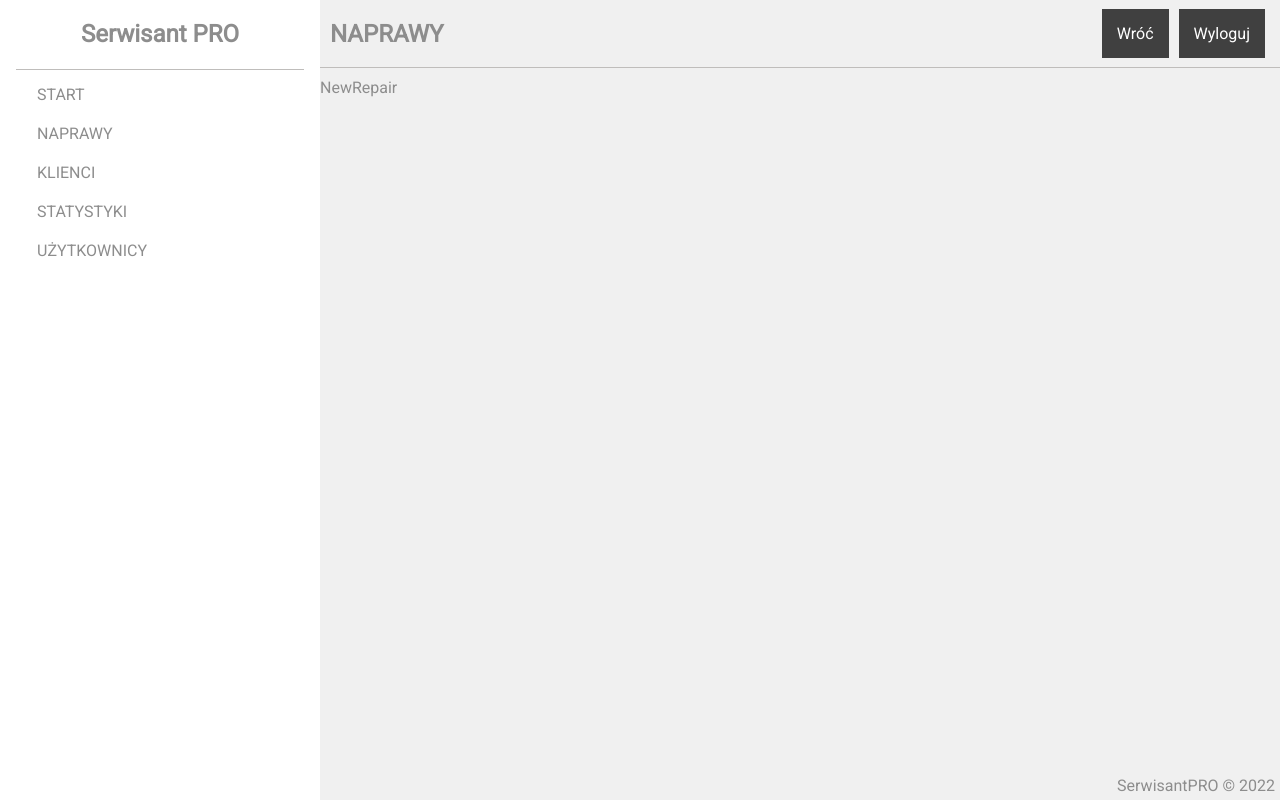
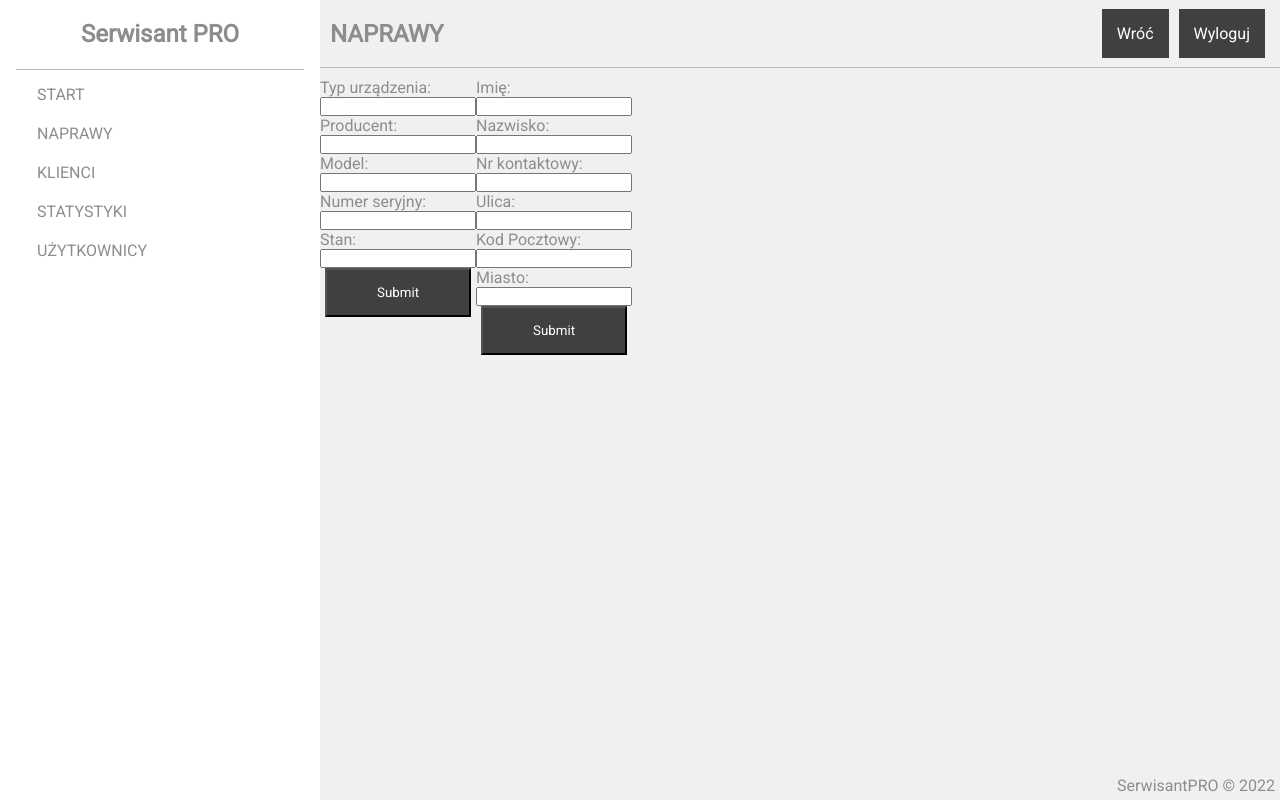
Before and after one commit to kubaWilk/diplomaSerwisantFront, a React (Create React App) app: page /repairs/add in a window 1280 px wide. Built offline with nearby package versions, Linux system fonts and the light colour scheme.

Commit message:
Added basic new repair forms and basic css

```diff
--- a/src/App.css
+++ b/src/App.css
@@ -18,6 +18,27 @@ a{
 
 li{
   list-style: none;
+}
+
+table{
+  width: 100%;
+  background: #fff;
+  color: black;
+  /* border-spacing: 0; */
+}
+
+th, td {
+  padding: 5px;
+  text-align: center;
+}
+
+table, th, td {
+  border: 1px solid black;
+  border-collapse: collapse ;
+}
+
+tr:nth-child(even){
+  background: #bfbdbb;
 }
 
 /* Utilities */
@@ -45,6 +66,17 @@ li{
 
 .menu.active{
   color: #ff6f00;
+}
+
+.dash-rectangle{
+  margin: 10px;
+  background: #fff;
+  border: 1px #bfbdbb solid;
+  padding: 10px;
+}
+
+.dash-rectangle a{
+  text-align: center;
 }
 
 /* Wrapper */
@@ -119,34 +151,13 @@ li{
   height: 90%;
 }
 
-.dash-rectangle{
-  margin: 10px;
-  background: #fff;
-  border: 1px #bfbdbb solid;
-  padding: 10px;
+/* New Repair */
+.new-repair{
+  width: 100%;
+  display: flex;
 }
 
-.dash-rectangle a{
-  text-align: center;
+.new-repair-form{
+  display: flex;
+  flex-direction: column;
 }
-
-table{
-  width: 100%;
-  background: #fff;
-  color: black;
-  /* border-spacing: 0; */
-}
-
-th, td {
-  padding: 5px;
-  text-align: center;
-}
-
-table, th, td {
-  border: 1px solid black;
-  border-collapse: collapse ;
-}
-
-tr:nth-child(even){
-  background: #bfbdbb;
-}
--- /dev/null
+++ b/src/components/pages/repairs/NewCustomerForm.js
@@ -0,0 +1,66 @@
+import React, { Component } from 'react'
+
+export default class NewCustomerForm extends Component {
+  constructor() {
+    super();
+    this.state = {
+      firstName: '',
+      lastName: '',
+      phoneNumber: '',
+      street: '',
+      postCode: '',
+      city: '',
+    }
+
+    this.handleChange = this.handleChange.bind(this);
+    this.handleSubmit = this.handleSubmit.bind(this);
+  }
+
+  handleSubmit(event) {
+    event.preventDefault();
+    console.log(`
+      ${this.state.firstName}
+      ${this.state.lastName}
+      ${this.state.phoneNumber}
+      ${this.state.street}
+      ${this.state.postCode}
+      ${this.state.city}
+    `);
+  }
+
+  handleChange(event) {
+    const target = event.target;
+    const value = target.type === 'checkbox' ? target.checked : target.value;
+    const name = target.name;
+
+    this.setState({
+      [name]: value
+    });
+  }
+
+  render() {
+    return (
+      <form className="new-repair-form" onSubmit={this.handleSubmit}>
+        <label htmlFor="firstName">Imię:</label>
+          <input name="firstName" type="text" value={this.state.firstName} onChange={this.handleChange} />
+
+        <label htmlFor="lastName">Nazwisko:</label>
+          <input name="lastName" type="text" value={this.state.lastName} onChange={this.handleChange} />
+
+        <label htmlFor="phoneNumber">Nr kontaktowy:</label>
+          <input name="phoneNumber" type="text" value={this.state.lastName} onChange={this.handleChange} />
+
+        <label htmlFor="street">Ulica:</label>
+          <input name="street" type="text" value={this.state.lastName} onChange={this.handleChange} />
+
+        <label htmlFor="postCode">Kod Pocztowy:</label>
+          <input name="postCode" type="text" value={this.state.lastName} onChange={this.handleChange} />
+
+        <label htmlFor="city">Miasto:</label>
+          <input name="city" type="text" value={this.state.lastName} onChange={this.handleChange} />
+
+        <input className="btn" type="submit" value="Submit" />
+      </form>
+    )
+  }
+}
--- /dev/null
+++ b/src/components/pages/repairs/NewDeviceForm.js
@@ -0,0 +1,61 @@
+import React, { Component } from 'react'
+
+export default class NewCustomerForm extends Component {
+  constructor() {
+    super();
+    this.state = {
+      type: '',
+      manufacturer: '',
+      model: '',
+      serialNumber: '',
+      state: '',
+    }
+
+    this.handleChange = this.handleChange.bind(this);
+    this.handleSubmit = this.handleSubmit.bind(this);
+  }
+
+  handleSubmit(event) {
+    event.preventDefault();
+    console.log(`
+      ${this.state.type}
+      ${this.state.manufacturer}
+      ${this.state.model}
+      ${this.state.serialNumber}
+      ${this.state.state}
+    `);
+  }
+
+  handleChange(event) {
+    const target = event.target;
+    const value = target.type === 'checkbox' ? target.checked : target.value;
+    const name = target.name;
+
+    this.setState({
+      [name]: value
+    });
+  }
+
+  render() {
+    return (
+      <form className="new-repair-form" onSubmit={this.handleSubmit}>
+        <label htmlFor="type">Typ urządzenia:</label>
+          <input name="type" type="text" value={this.state.firstName} onChange={this.handleChange} />
+
+        <label htmlFor="manufacturer">Producent:</label>
+          <input name="manufacturer" type="text" value={this.state.lastName} onChange={this.handleChange} />
+
+        <label htmlFor="model">Model:</label>
+          <input name="model" type="text" value={this.state.lastName} onChange={this.handleChange} />
+
+        <label htmlFor="serialNumber">Numer seryjny:</label>
+          <input name="serialNumber" type="text" value={this.state.lastName} onChange={this.handleChange} />
+
+        <label htmlFor="state">Stan:</label>
+          <input name="state" type="text" value={this.state.lastName} onChange={this.handleChange} />
+
+        <input className="btn" type="submit" value="Submit" />
+      </form>
+    )
+  }
+}
--- a/src/components/pages/repairs/NewRepair.js
+++ b/src/components/pages/repairs/NewRepair.js
@@ -1,9 +1,16 @@
 import React from 'react'
+import NewCustomerForm from './NewCustomerForm'
+import NewDeviceForm from './NewDeviceForm'
 
 const NewRepair = () => {
   return (
-    <div className="container">
-      NewRepair
+    <div className="new-repair container">
+      <div className="device-info">
+        <NewDeviceForm />
+      </div>
+      <div className="customer-info">
+        <NewCustomerForm />
+      </div>
     </div>
   )
 }
```
